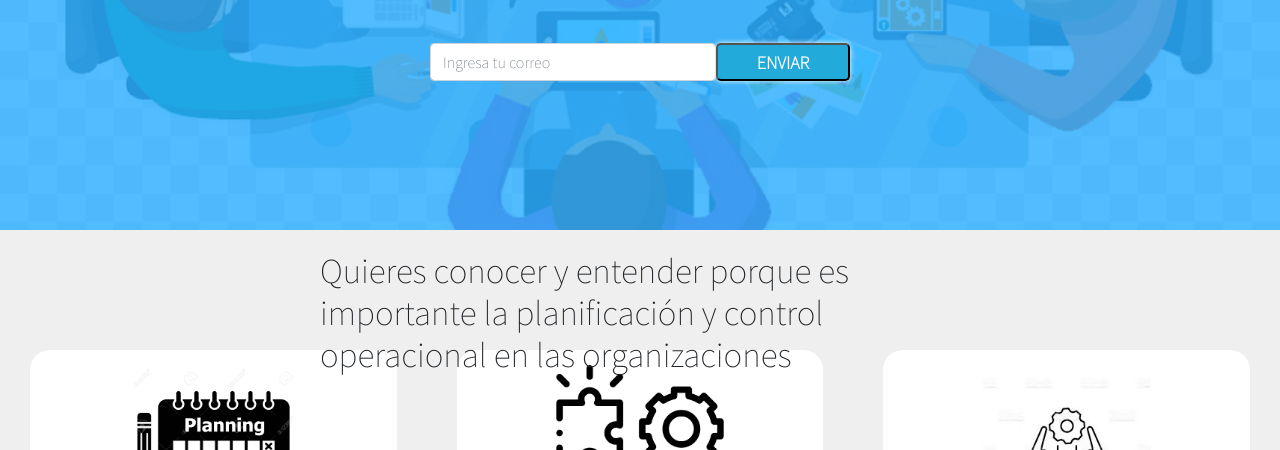
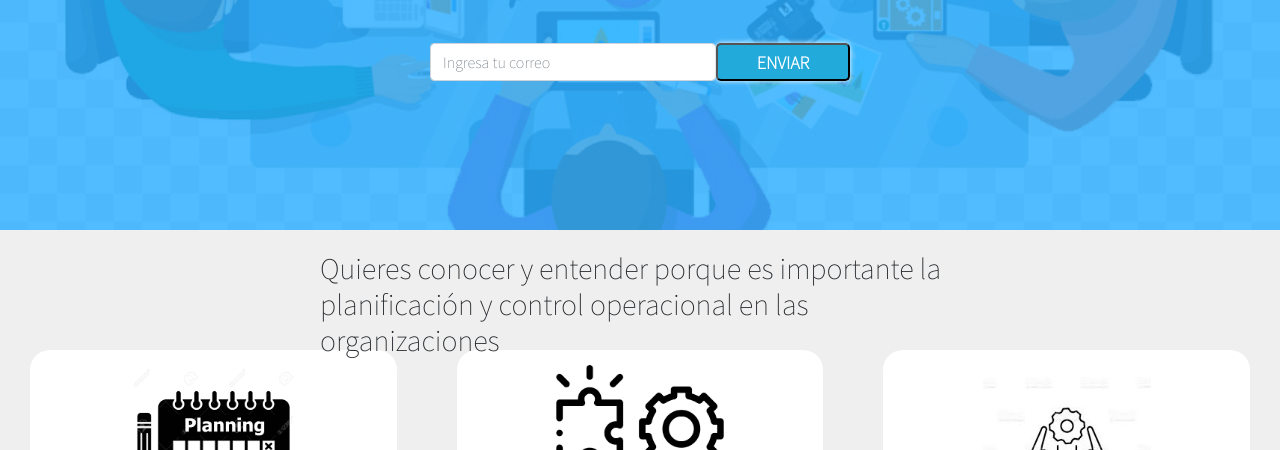
Before and after one commit to scortesc07/Proyecto-1, a plain HTML site: page index.html in a window 1280 px wide. Shown: the part 350-800 px from the top of the page. Drawn offline with nearby package versions, Linux system fonts and the light colour scheme.

Commit message:
estilo tarjeta

```diff
--- a/index.html
+++ b/index.html
@@ -56,7 +56,7 @@
 
     <section id="tarjetas">
 
-        <h1 class="titulo-tarjeta">Quieres conocer y entender porque es importante la planificación y control operacional en las organizaciones</h1></p>
+        <h1 class="titulo-tarjeta">Quieres conocer y entender porque es importante la planificación y control operacional en las organizaciones</h1>
 
         <div class="tarjeta">
             <img src="image/planificacion.png" alt="">
--- a/style.css
+++ b/style.css
@@ -170,7 +170,7 @@ form {
    justify-content: left;
    margin-top: 100px;
    margin-bottom: 100px;
-   font-size: 35px;
+   font-size: 30px;
 }
 
 .tarjeta img {
```
